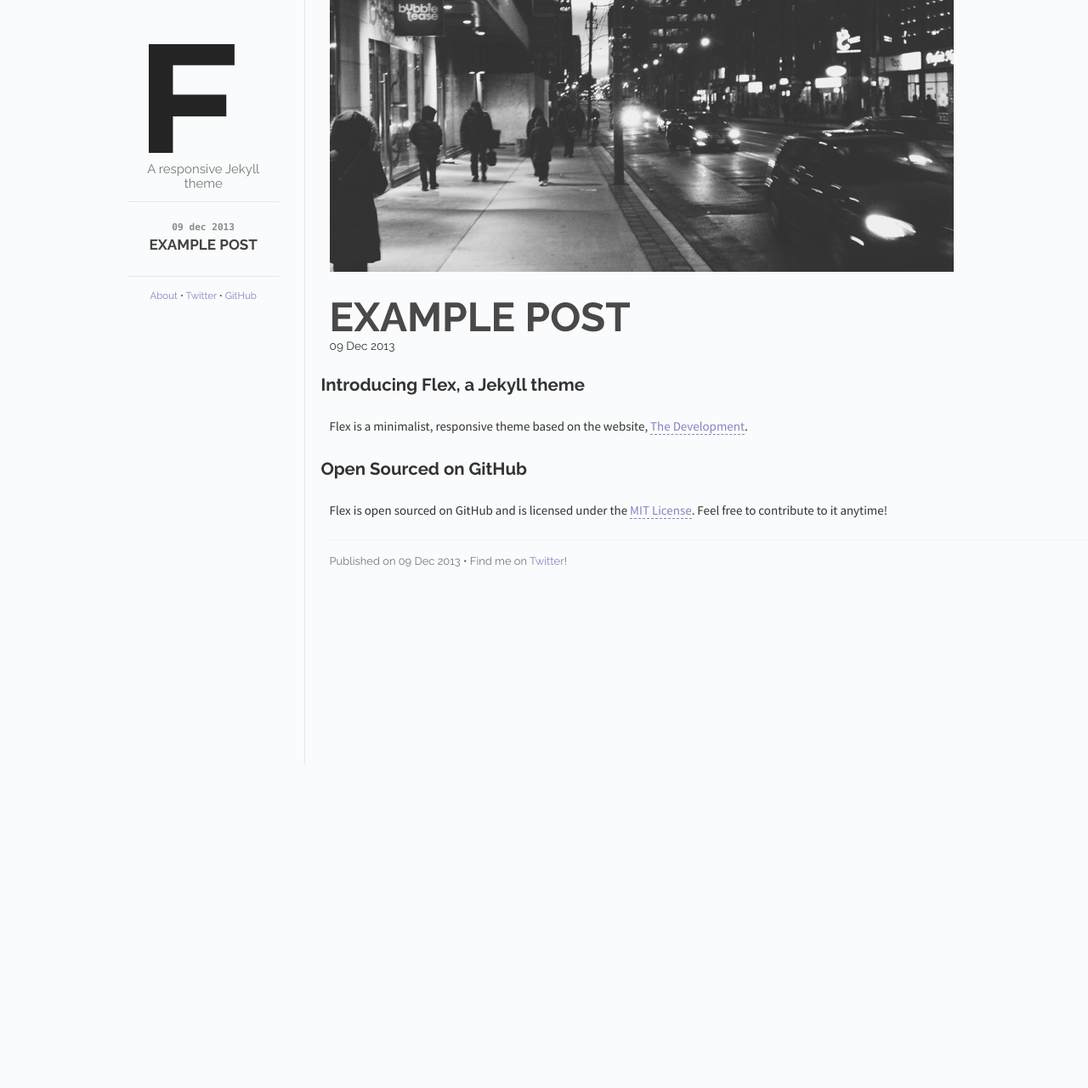
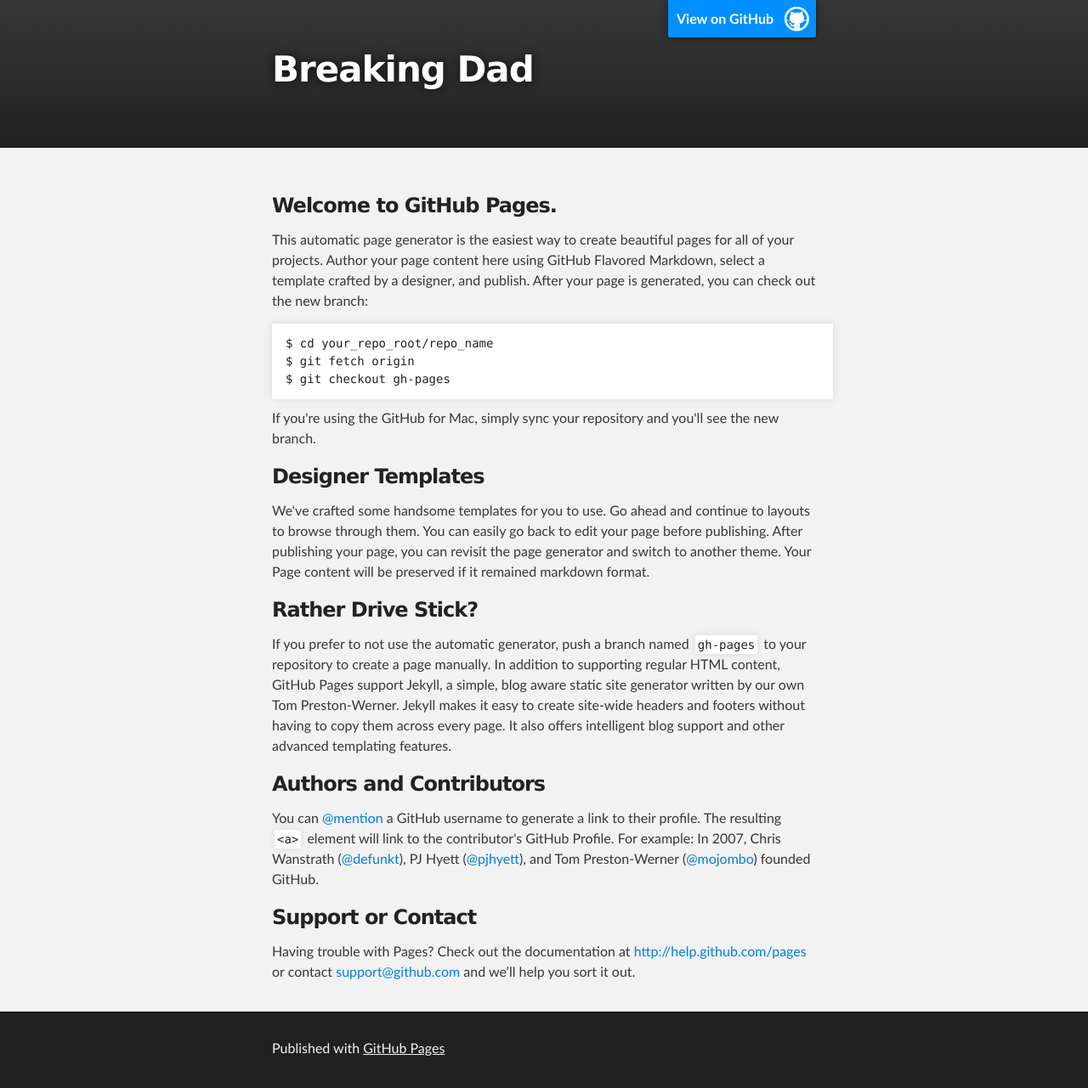
Before and after one commit to breakingdad/breakingdad.github.io, a Jekyll site: the page index.html, which Jekyll copies as it is, in a window 1280 px wide. Shown: the whole page at 85% size. Built offline with Jekyll 4.4.1, drawn with Linux system fonts in a browser that asks for light colours; Markdown is read by kramdown in place of the engine named in the settings; before the commit the page ends 900 px from its top, so only the background shows below that.

Commit message:
Replace master branch with page content via GitHub

```diff
--- a/index.html
+++ b/index.html
@@ -1,8 +1,84 @@
----
-layout: default
-title: Home
----
+<!DOCTYPE html>
+<html>
 
-{% assign page = site.posts.first %}
-{% assign content = page.content %}
-{% include post.html %}
+  <head>
+    <meta charset='utf-8' />
+    <meta http-equiv="X-UA-Compatible" content="chrome=1" />
+    <meta name="description" content="Breaking Dad : " />
+
+    <link rel="stylesheet" type="text/css" media="screen" href="stylesheets/stylesheet.css">
+
+    <title>Breaking Dad</title>
+  </head>
+
+  <body>
+
+    <!-- HEADER -->
+    <div id="header_wrap" class="outer">
+        <header class="inner">
+          <a id="forkme_banner" href="https://github.com/breakingdad">View on GitHub</a>
+
+          <h1 id="project_title">Breaking Dad</h1>
+          <h2 id="project_tagline"></h2>
+
+        </header>
+    </div>
+
+    <!-- MAIN CONTENT -->
+    <div id="main_content_wrap" class="outer">
+      <section id="main_content" class="inner">
+        <h3>
+<a name="welcome-to-github-pages" class="anchor" href="#welcome-to-github-pages"><span class="octicon octicon-link"></span></a>Welcome to GitHub Pages.</h3>
+
+<p>This automatic page generator is the easiest way to create beautiful pages for all of your projects. Author your page content here using GitHub Flavored Markdown, select a template crafted by a designer, and publish. After your page is generated, you can check out the new branch:</p>
+
+<pre><code>$ cd your_repo_root/repo_name
+$ git fetch origin
+$ git checkout gh-pages
+</code></pre>
+
+<p>If you're using the GitHub for Mac, simply sync your repository and you'll see the new branch.</p>
+
+<h3>
+<a name="designer-templates" class="anchor" href="#designer-templates"><span class="octicon octicon-link"></span></a>Designer Templates</h3>
+
+<p>We've crafted some handsome templates for you to use. Go ahead and continue to layouts to browse through them. You can easily go back to edit your page before publishing. After publishing your page, you can revisit the page generator and switch to another theme. Your Page content will be preserved if it remained markdown format.</p>
+
+<h3>
+<a name="rather-drive-stick" class="anchor" href="#rather-drive-stick"><span class="octicon octicon-link"></span></a>Rather Drive Stick?</h3>
+
+<p>If you prefer to not use the automatic generator, push a branch named <code>gh-pages</code> to your repository to create a page manually. In addition to supporting regular HTML content, GitHub Pages support Jekyll, a simple, blog aware static site generator written by our own Tom Preston-Werner. Jekyll makes it easy to create site-wide headers and footers without having to copy them across every page. It also offers intelligent blog support and other advanced templating features.</p>
+
+<h3>
+<a name="authors-and-contributors" class="anchor" href="#authors-and-contributors"><span class="octicon octicon-link"></span></a>Authors and Contributors</h3>
+
+<p>You can <a href="https://github.com/blog/821" class="user-mention">@mention</a> a GitHub username to generate a link to their profile. The resulting <code>&lt;a&gt;</code> element will link to the contributor's GitHub Profile. For example: In 2007, Chris Wanstrath (<a href="https://github.com/defunkt" class="user-mention">@defunkt</a>), PJ Hyett (<a href="https://github.com/pjhyett" class="user-mention">@pjhyett</a>), and Tom Preston-Werner (<a href="https://github.com/mojombo" class="user-mention">@mojombo</a>) founded GitHub.</p>
+
+<h3>
+<a name="support-or-contact" class="anchor" href="#support-or-contact"><span class="octicon octicon-link"></span></a>Support or Contact</h3>
+
+<p>Having trouble with Pages? Check out the documentation at <a href="http://help.github.com/pages">http://help.github.com/pages</a> or contact <a href="mailto:support@github.com">support@github.com</a> and we’ll help you sort it out.</p>
+      </section>
+    </div>
+
+    <!-- FOOTER  -->
+    <div id="footer_wrap" class="outer">
+      <footer class="inner">
+        <p>Published with <a href="http://pages.github.com">GitHub Pages</a></p>
+      </footer>
+    </div>
+
+              <script type="text/javascript">
+            var gaJsHost = (("https:" == document.location.protocol) ? "https://ssl." : "http://www.");
+            document.write(unescape("%3Cscript src='" + gaJsHost + "google-analytics.com/ga.js' type='text/javascript'%3E%3C/script%3E"));
+          </script>
+          <script type="text/javascript">
+            try {
+              var pageTracker = _gat._getTracker("38359344");
+            pageTracker._trackPageview();
+            } catch(err) {}
+          </script>
+
+
+  </body>
+</html>
--- /dev/null
+++ b/javascripts/main.js
@@ -0,0 +1 @@
+console.log('This would be the main JS file.');
--- /dev/null
+++ b/stylesheets/pygment_trac.css
@@ -0,0 +1,70 @@
+.highlight .hll { background-color: #ffffcc }
+.highlight  { background: #f0f3f3; }
+.highlight .c { color: #0099FF; font-style: italic } /* Comment */
+.highlight .err { color: #AA0000; background-color: #FFAAAA } /* Error */
+.highlight .k { color: #006699; font-weight: bold } /* Keyword */
+.highlight .o { color: #555555 } /* Operator */
+.highlight .cm { color: #0099FF; font-style: italic } /* Comment.Multiline */
+.highlight .cp { color: #009999 } /* Comment.Preproc */
+.highlight .c1 { color: #0099FF; font-style: italic } /* Comment.Single */
+.highlight .cs { color: #0099FF; font-weight: bold; font-style: italic } /* Comment.Special */
+.highlight .gd { background-color: #FFCCCC; border: 1px solid #CC0000 } /* Generic.Deleted */
+.highlight .ge { font-style: italic } /* Generic.Emph */
+.highlight .gr { color: #FF0000 } /* Generic.Error */
+.highlight .gh { color: #003300; font-weight: bold } /* Generic.Heading */
+.highlight .gi { background-color: #CCFFCC; border: 1px solid #00CC00 } /* Generic.Inserted */
+.highlight .go { color: #AAAAAA } /* Generic.Output */
+.highlight .gp { color: #000099; font-weight: bold } /* Generic.Prompt */
+.highlight .gs { font-weight: bold } /* Generic.Strong */
+.highlight .gu { color: #003300; font-weight: bold } /* Generic.Subheading */
+.highlight .gt { color: #99CC66 } /* Generic.Traceback */
+.highlight .kc { color: #006699; font-weight: bold } /* Keyword.Constant */
+.highlight .kd { color: #006699; font-weight: bold } /* Keyword.Declaration */
+.highlight .kn { color: #006699; font-weight: bold } /* Keyword.Namespace */
+.highlight .kp { color: #006699 } /* Keyword.Pseudo */
+.highlight .kr { color: #006699; font-weight: bold } /* Keyword.Reserved */
+.highlight .kt { color: #007788; font-weight: bold } /* Keyword.Type */
+.highlight .m { color: #FF6600 } /* Literal.Number */
+.highlight .s { color: #CC3300 } /* Literal.String */
+.highlight .na { color: #330099 } /* Name.Attribute */
+.highlight .nb { color: #336666 } /* Name.Builtin */
+.highlight .nc { color: #00AA88; font-weight: bold } /* Name.Class */
+.highlight .no { color: #336600 } /* Name.Constant */
+.highlight .nd { color: #9999FF } /* Name.Decorator */
+.highlight .ni { color: #999999; font-weight: bold } /* Name.Entity */
+.highlight .ne { color: #CC0000; font-weight: bold } /* Name.Exception */
+.highlight .nf { color: #CC00FF } /* Name.Function */
+.highlight .nl { color: #9999FF } /* Name.Label */
+.highlight .nn { color: #00CCFF; font-weight: bold } /* Name.Namespace */
+.highlight .nt { color: #330099; font-weight: bold } /* Name.Tag */
+.highlight .nv { color: #003333 } /* Name.Variable */
+.highlight .ow { color: #000000; font-weight: bold } /* Operator.Word */
+.highlight .w { color: #bbbbbb } /* Text.Whitespace */
+.highlight .mf { color: #FF6600 } /* Literal.Number.Float */
+.highlight .mh { color: #FF6600 } /* Literal.Number.Hex */
+.highlight .mi { color: #FF6600 } /* Literal.Number.Integer */
+.highlight .mo { color: #FF6600 } /* Literal.Number.Oct */
+.highlight .sb { color: #CC3300 } /* Literal.String.Backtick */
+.highlight .sc { color: #CC3300 } /* Literal.String.Char */
+.highlight .sd { color: #CC3300; font-style: italic } /* Literal.String.Doc */
+.highlight .s2 { color: #CC3300 } /* Literal.String.Double */
+.highlight .se { color: #CC3300; font-weight: bold } /* Literal.String.Escape */
+.highlight .sh { color: #CC3300 } /* Literal.String.Heredoc */
+.highlight .si { color: #AA0000 } /* Literal.String.Interpol */
+.highlight .sx { color: #CC3300 } /* Literal.String.Other */
+.highlight .sr { color: #33AAAA } /* Literal.String.Regex */
+.highlight .s1 { color: #CC3300 } /* Literal.String.Single */
+.highlight .ss { color: #FFCC33 } /* Literal.String.Symbol */
+.highlight .bp { color: #336666 } /* Name.Builtin.Pseudo */
+.highlight .vc { color: #003333 } /* Name.Variable.Class */
+.highlight .vg { color: #003333 } /* Name.Variable.Global */
+.highlight .vi { color: #003333 } /* Name.Variable.Instance */
+.highlight .il { color: #FF6600 } /* Literal.Number.Integer.Long */
+
+.type-csharp .highlight .k { color: #0000FF }
+.type-csharp .highlight .kt { color: #0000FF }
+.type-csharp .highlight .nf { color: #000000; font-weight: normal }
+.type-csharp .highlight .nc { color: #2B91AF }
+.type-csharp .highlight .nn { color: #000000 }
+.type-csharp .highlight .s { color: #A31515 }
+.type-csharp .highlight .sc { color: #A31515 }
--- /dev/null
+++ b/stylesheets/stylesheet.css
@@ -0,0 +1,423 @@
+/*******************************************************************************
+Slate Theme for GitHub Pages
+by Jason Costello, @jsncostello
+*******************************************************************************/
+
+@import url(pygment_trac.css);
+
+/*******************************************************************************
+MeyerWeb Reset
+*******************************************************************************/
+
+html, body, div, span, applet, object, iframe,
+h1, h2, h3, h4, h5, h6, p, blockquote, pre,
+a, abbr, acronym, address, big, cite, code,
+del, dfn, em, img, ins, kbd, q, s, samp,
+small, strike, strong, sub, sup, tt, var,
+b, u, i, center,
+dl, dt, dd, ol, ul, li,
+fieldset, form, label, legend,
+table, caption, tbody, tfoot, thead, tr, th, td,
+article, aside, canvas, details, embed,
+figure, figcaption, footer, header, hgroup,
+menu, nav, output, ruby, section, summary,
+time, mark, audio, video {
+  margin: 0;
+  padding: 0;
+  border: 0;
+  font: inherit;
+  vertical-align: baseline;
+}
+
+/* HTML5 display-role reset for older browsers */
+article, aside, details, figcaption, figure,
+footer, header, hgroup, menu, nav, section {
+  display: block;
+}
+
+ol, ul {
+  list-style: none;
+}
+
+table {
+  border-collapse: collapse;
+  border-spacing: 0;
+}
+
+/*******************************************************************************
+Theme Styles
+*******************************************************************************/
+
+body {
+  box-sizing: border-box;
+  color:#373737;
+  background: #212121;
+  font-size: 16px;
+  font-family: 'Myriad Pro', Calibri, Helvetica, Arial, sans-serif;
+  line-height: 1.5;
+  -webkit-font-smoothing: antialiased;
+}
+
+h1, h2, h3, h4, h5, h6 {
+  margin: 10px 0;
+  font-weight: 700;
+  color:#222222;
+  font-family: 'Lucida Grande', 'Calibri', Helvetica, Arial, sans-serif;
+  letter-spacing: -1px;
+}
+
+h1 {
+  font-size: 36px;
+  font-weight: 700;
+}
+
+h2 {
+  padding-bottom: 10px;
+  font-size: 32px;
+  background: url('../images/bg_hr.png') repeat-x bottom;
+}
+
+h3 {
+  font-size: 24px;
+}
+
+h4 {
+  font-size: 21px;
+}
+
+h5 {
+  font-size: 18px;
+}
+
+h6 {
+  font-size: 16px;
+}
+
+p {
+  margin: 10px 0 15px 0;
+}
+
+footer p {
+  color: #f2f2f2;
+}
+
+a {
+  text-decoration: none;
+  color: #007edf;
+  text-shadow: none;
+
+  transition: color 0.5s ease;
+  transition: text-shadow 0.5s ease;
+  -webkit-transition: color 0.5s ease;
+  -webkit-transition: text-shadow 0.5s ease;
+  -moz-transition: color 0.5s ease;
+  -moz-transition: text-shadow 0.5s ease;
+  -o-transition: color 0.5s ease;
+  -o-transition: text-shadow 0.5s ease;
+  -ms-transition: color 0.5s ease;
+  -ms-transition: text-shadow 0.5s ease;
+}
+
+a:hover, a:focus {text-decoration: underline;}
+
+footer a {
+  color: #F2F2F2;
+  text-decoration: underline;
+}
+
+em {
+  font-style: italic;
+}
+
+strong {
+  font-weight: bold;
+}
+
+img {
+  position: relative;
+  margin: 0 auto;
+  max-width: 739px;
+  padding: 5px;
+  margin: 10px 0 10px 0;
+  border: 1px solid #ebebeb;
+
+  box-shadow: 0 0 5px #ebebeb;
+  -webkit-box-shadow: 0 0 5px #ebebeb;
+  -moz-box-shadow: 0 0 5px #ebebeb;
+  -o-box-shadow: 0 0 5px #ebebeb;
+  -ms-box-shadow: 0 0 5px #ebebeb;
+}
+
+p img {
+  display: inline;
+  margin: 0;
+  padding: 0;
+  vertical-align: middle;
+  text-align: center;
+  border: none;
+}
+
+pre, code {
+  width: 100%;
+  color: #222;
+  background-color: #fff;
+
+  font-family: Monaco, "Bitstream Vera Sans Mono", "Lucida Console", Terminal, monospace;
+  font-size: 14px;
+
+  border-radius: 2px;
+  -moz-border-radius: 2px;
+  -webkit-border-radius: 2px;
+}
+
+pre {
+  width: 100%;
+  padding: 10px;
+  box-shadow: 0 0 10px rgba(0,0,0,.1);
+  overflow: auto;
+}
+
+code {
+  padding: 3px;
+  margin: 0 3px;
+  box-shadow: 0 0 10px rgba(0,0,0,.1);
+}
+
+pre code {
+  display: block;
+  box-shadow: none;
+}
+
+blockquote {
+  color: #666;
+  margin-bottom: 20px;
+  padding: 0 0 0 20px;
+  border-left: 3px solid #bbb;
+}
+
+
+ul, ol, dl {
+  margin-bottom: 15px
+}
+
+ul {
+  list-style: inside;
+  padding-left: 20px;
+}
+
+ol {
+  list-style: decimal inside;
+  padding-left: 20px;
+}
+
+dl dt {
+  font-weight: bold;
+}
+
+dl dd {
+  padding-left: 20px;
+  font-style: italic;
+}
+
+dl p {
+  padding-left: 20px;
+  font-style: italic;
+}
+
+hr {
+  height: 1px;
+  margin-bottom: 5px;
+  border: none;
+  background: url('../images/bg_hr.png') repeat-x center;
+}
+
+table {
+  border: 1px solid #373737;
+  margin-bottom: 20px;
+  text-align: left;
+ }
+
+th {
+  font-family: 'Lucida Grande', 'Helvetica Neue', Helvetica, Arial, sans-serif;
+  padding: 10px;
+  background: #373737;
+  color: #fff;
+ }
+
+td {
+  padding: 10px;
+  border: 1px solid #373737;
+ }
+
+form {
+  background: #f2f2f2;
+  padding: 20px;
+}
+
+/*******************************************************************************
+Full-Width Styles
+*******************************************************************************/
+
+.outer {
+  width: 100%;
+}
+
+.inner {
+  position: relative;
+  max-width: 640px;
+  padding: 20px 10px;
+  margin: 0 auto;
+}
+
+#forkme_banner {
+  display: block;
+  position: absolute;
+  top:0;
+  right: 10px;
+  z-index: 10;
+  padding: 10px 50px 10px 10px;
+  color: #fff;
+  background: url('../images/blacktocat.png') #0090ff no-repeat 95% 50%;
+  font-weight: 700;
+  box-shadow: 0 0 10px rgba(0,0,0,.5);
+  border-bottom-left-radius: 2px;
+  border-bottom-right-radius: 2px;
+}
+
+#header_wrap {
+  background: #212121;
+  background: -moz-linear-gradient(top, #373737, #212121);
+  background: -webkit-linear-gradient(top, #373737, #212121);
+  background: -ms-linear-gradient(top, #373737, #212121);
+  background: -o-linear-gradient(top, #373737, #212121);
+  background: linear-gradient(top, #373737, #212121);
+}
+
+#header_wrap .inner {
+  padding: 50px 10px 30px 10px;
+}
+
+#project_title {
+  margin: 0;
+  color: #fff;
+  font-size: 42px;
+  font-weight: 700;
+  text-shadow: #111 0px 0px 10px;
+}
+
+#project_tagline {
+  color: #fff;
+  font-size: 24px;
+  font-weight: 300;
+  background: none;
+  text-shadow: #111 0px 0px 10px;
+}
+
+#downloads {
+  position: absolute;
+  width: 210px;
+  z-index: 10;
+  bottom: -40px;
+  right: 0;
+  height: 70px;
+  background: url('../images/icon_download.png') no-repeat 0% 90%;
+}
+
+.zip_download_link {
+  display: block;
+  float: right;
+  width: 90px;
+  height:70px;
+  text-indent: -5000px;
+  overflow: hidden;
+  background: url(../images/sprite_download.png) no-repeat bottom left;
+}
+
+.tar_download_link {
+  display: block;
+  float: right;
+  width: 90px;
+  height:70px;
+  text-indent: -5000px;
+  overflow: hidden;
+  background: url(../images/sprite_download.png) no-repeat bottom right;
+  margin-left: 10px;
+}
+
+.zip_download_link:hover {
+  background: url(../images/sprite_download.png) no-repeat top left;
+}
+
+.tar_download_link:hover {
+  background: url(../images/sprite_download.png) no-repeat top right;
+}
+
+#main_content_wrap {
+  background: #f2f2f2;
+  border-top: 1px solid #111;
+  border-bottom: 1px solid #111;
+}
+
+#main_content {
+  padding-top: 40px;
+}
+
+#footer_wrap {
+  background: #212121;
+}
+
+
+
+/*******************************************************************************
+Small Device Styles
+*******************************************************************************/
+
+@media screen and (max-width: 480px) {
+  body {
+    font-size:14px;
+  }
+
+  #downloads {
+    display: none;
+  }
+
+  .inner {
+    min-width: 320px;
+    max-width: 480px;
+  }
+
+  #project_title {
+  font-size: 32px;
+  }
+
+  h1 {
+    font-size: 28px;
+  }
+
+  h2 {
+    font-size: 24px;
+  }
+
+  h3 {
+    font-size: 21px;
+  }
+
+  h4 {
+    font-size: 18px;
+  }
+
+  h5 {
+    font-size: 14px;
+  }
+
+  h6 {
+    font-size: 12px;
+  }
+
+  code, pre {
+    min-width: 320px;
+    max-width: 480px;
+    font-size: 11px;
+  }
+
+}
```
Also changed, not shown: params.json (added, +1 -0 lines), images/bg_hr.png (added), images/blacktocat.png (added), images/icon_download.png (added), images/sprite_download.png (added).
